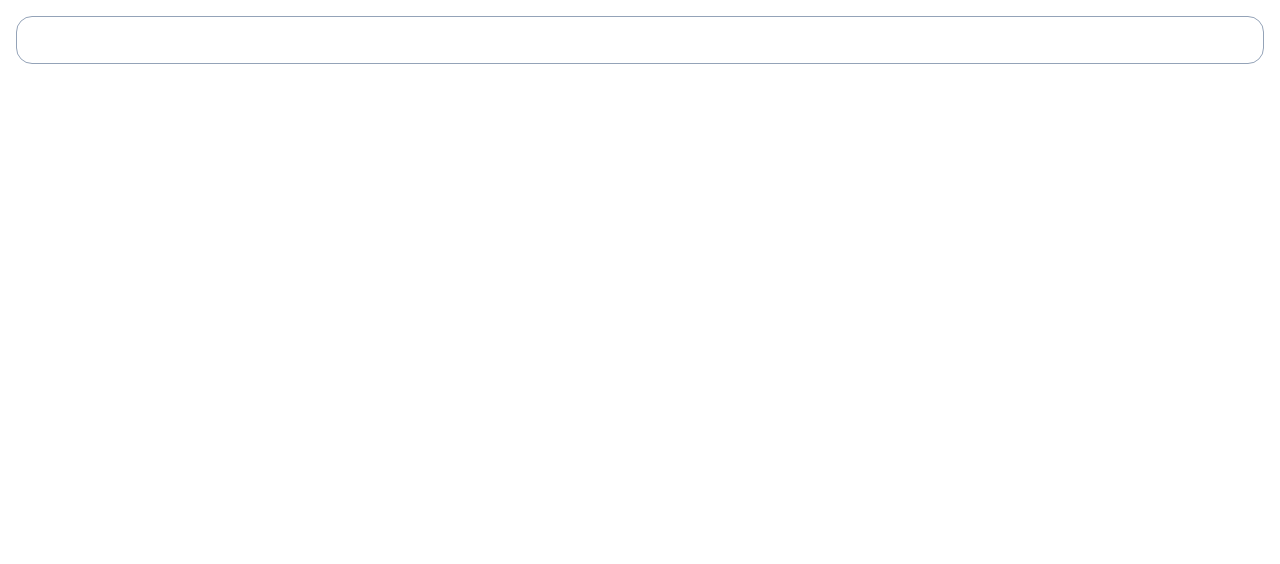
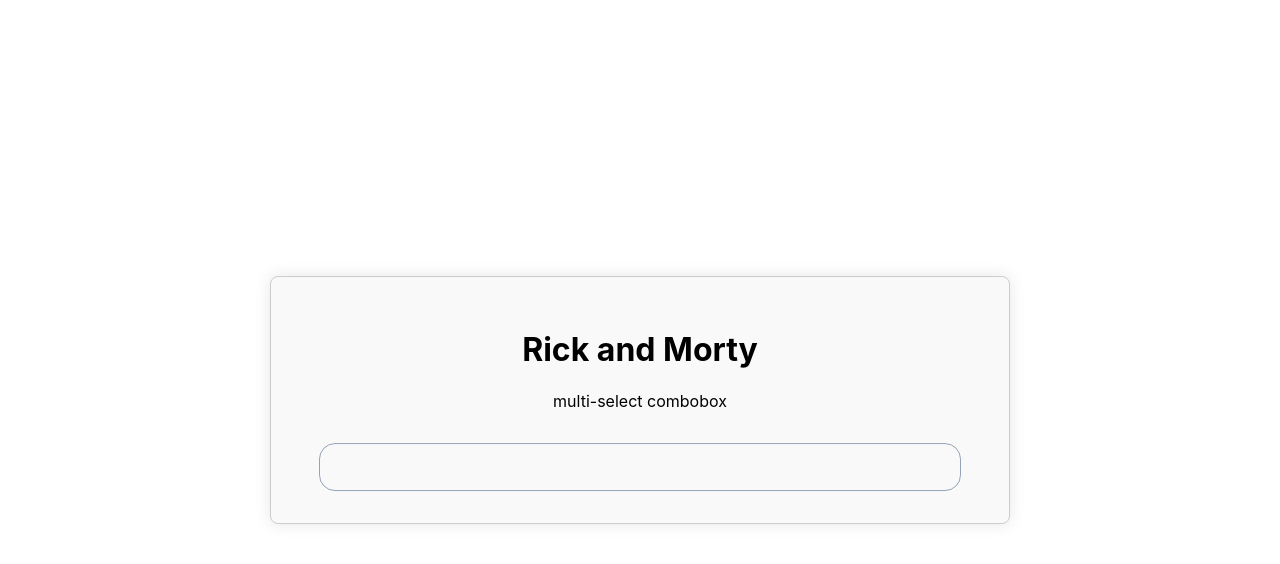
Before and after one commit to ahmet-gor-bear/multiselect-rick, a React (Create React App) app: page / in a window 1280 px wide. Shown: the top 564 px of the page. Built offline with nearby package versions, Linux system fonts and the light colour scheme.

Commit message:
focus bug fix & UI update

```diff
--- a/src/App.css
+++ b/src/App.css
@@ -1,24 +1,36 @@
 .multiSelectInput{
+    min-width: 0;
     border : none;
     outline: none;
     display: flex;
     flex: 1;
     font-size: 1.5rem;
     padding-left: .3rem;
+    background-color: #f9f9f9;
 }
 
 .multiSelectContainer{
     display: flex;
     flex: 1;
     flex-direction: column;
+
 }
+.multiSelectOptionWrapper{
+    max-width: 40rem;
+    width: 40rem;
+    position: relative;
+    margin-left: 1rem;
+    margin-right: 1rem;
+}
+
 .multiSelectOptionHolder{
+    background-color: white;
+    position: absolute;
+    width: 100%;
     max-height: 30rem;
     overflow-y: auto;
     border-radius: 1rem;
     tab-index: 2;
-    margin-left: 1rem;
-    margin-right: 1rem;
     margin-top: .5rem;
     border: .1rem solid #94a3b8;
     z-index: 9999;
@@ -68,6 +80,8 @@
     margin-right: 1rem;
     padding: .5rem .5rem;
     align-items: center;
+    max-width: 39rem;
+    width: 39rem;
 }
 
 .multiSelectInfo{
@@ -117,3 +131,19 @@
     color: white;
     padding: .2rem .5rem;
 }
+
+.centered-box {
+    position: absolute;
+    top: 50%;
+    left: 50%;
+    transform: translate(-50%, -50%);
+    border: .1rem solid #ccc;
+    padding: 2rem;
+    border-radius: .5rem;
+    background-color: #f9f9f9;
+    box-shadow: 0 0 1rem rgba(0, 0, 0, 0.1);
+}
+
+.box-content {
+    text-align: center;
+}
--- a/src/App.tsx
+++ b/src/App.tsx
@@ -6,7 +6,13 @@
 
   return (
     <div className="App">
-        <MultiSelectRick/>
+        <div className="centered-box">
+            <div className="box-content">
+                <h1>Rick and Morty</h1>
+                <p>multi-select combobox</p>
+                <MultiSelectRick/>
+            </div>
+        </div>
     </div>
   );
 }
--- a/src/components/MultiSelectRick.tsx
+++ b/src/components/MultiSelectRick.tsx
@@ -35,9 +35,13 @@
     }
 
     useEffect(()=>{
-        if (!isAnyFocus && !inputFocus){
-            setFocusController(false);
+        const check = ()=>{
+            if (!isAnyFocus && !inputFocus){
+                setFocusController(false);
+            }
         }
+        const debounce = setTimeout(check,1)
+        return ()=>{clearTimeout(debounce)}
     },[isAnyFocus,inputFocus]);
 
     useEffect(()=>{
@@ -97,7 +101,6 @@
                             item={item}
                             onSelect={(item)=>{selectToggle(item)}}
                             focusController={(result)=> {
-                                setFocusController(result)
                                 setIsAnyFocus(result)
                             }}
                         />
@@ -126,6 +129,7 @@
                 value={inputValue}
                 onChange={(e)=>{setInputValue(e.target.value)}}/>
         </div>
+            <div className={'multiSelectOptionWrapper'}>
             {focusController &&
                 <div className={'multiSelectOptionHolder'}>
                     {
@@ -155,7 +159,6 @@
                                 onSelect={(item)=>{selectToggle(item)}}
                                 isSelected={selectedResults.filter((value)=>value.id==item.id).length ==1}
                                 focusController={(result)=> {
-                                    setFocusController(result)
                                     setIsAnyFocus(result)
                                 }}
                             />
@@ -163,6 +166,7 @@
                     })}
                 </div>
             }
+            </div>
 
         </div>
     )
--- a/src/components/multiSelect/SelectedBadge.tsx
+++ b/src/components/multiSelect/SelectedBadge.tsx
@@ -21,7 +21,7 @@
                     input.focus();
                 }
             }
-            handleClick();
+            handleClick(true);
             event.preventDefault();
         }
         if (event.code == 'ArrowRight'){
@@ -53,7 +53,18 @@
         }
     }
 
-    const handleClick = ()=>{
+    const handleClick = (isSpaceClicked:boolean = false)=>{
+        if (!isSpaceClicked){
+            const active = document.activeElement;
+            if (active?.nextElementSibling) {
+                (active.nextElementSibling as HTMLElement).focus();
+            }else {
+                const input = document.getElementById('multiSelectorInput');
+                if (input){
+                    input.focus();
+                }
+            }
+        }
         if (typeof onSelect == 'function'){
             onSelect(item);
         }
@@ -68,7 +79,7 @@
             onBlur={()=>{typeof focusController == 'function' && focusController(false)}}
         >
             <div>{item.name}</div>
-            <div className={'selectedBadgeClose'} onClick={handleClick}>X</div>
+            <div className={'selectedBadgeClose'} onClick={()=>{handleClick(false)}}>X</div>
         </div>
     )
 }
```
